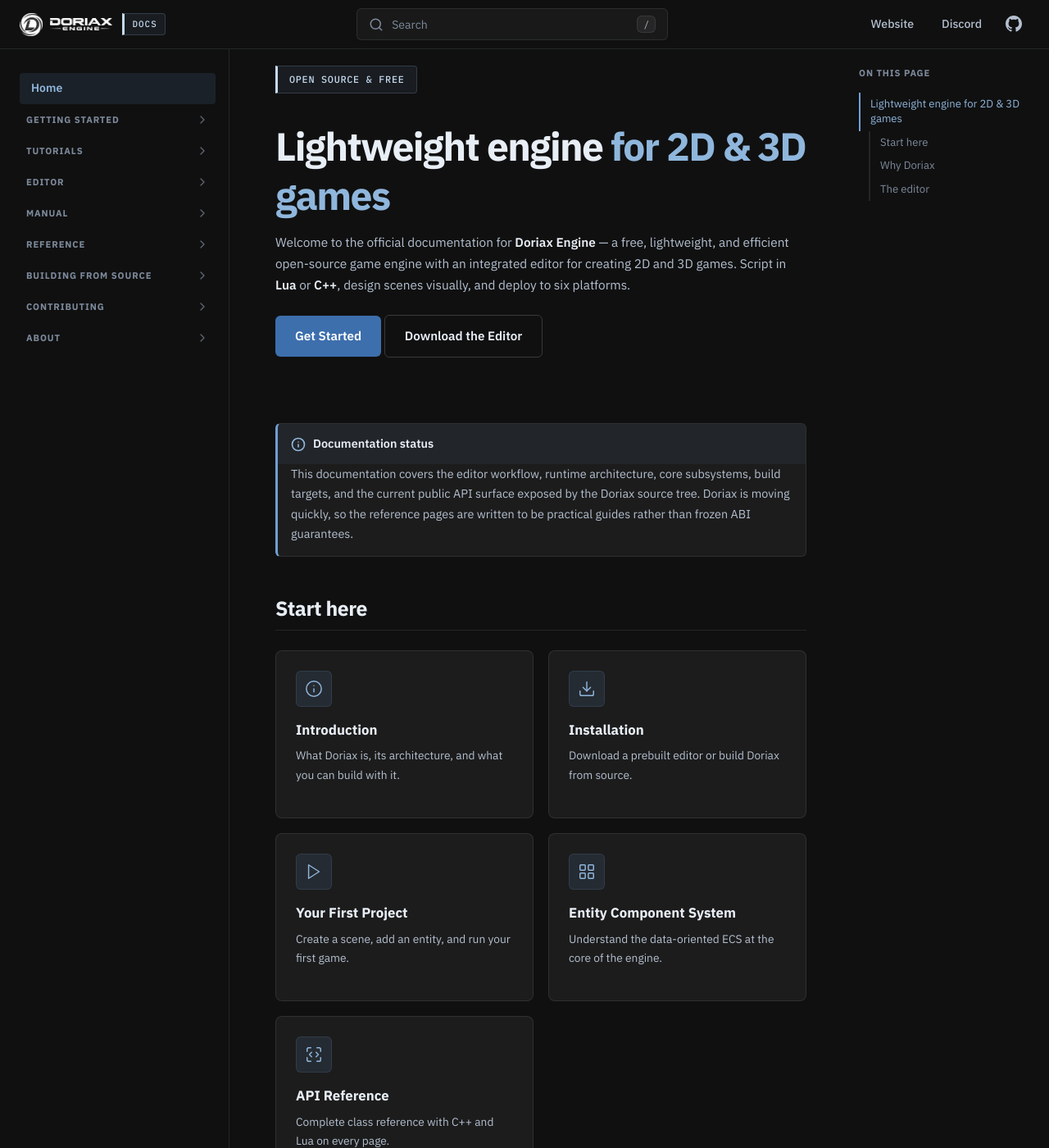
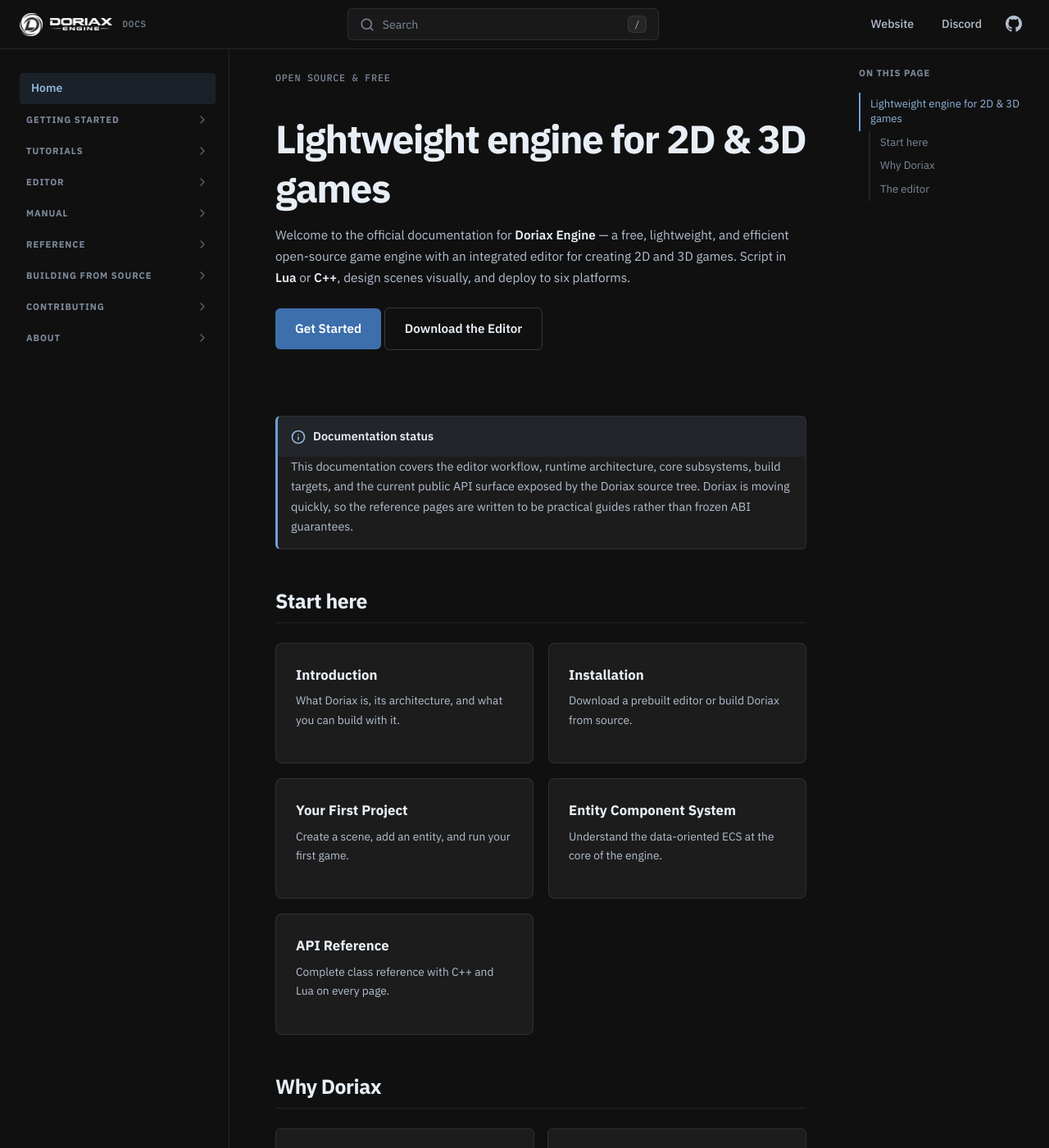
Before and after one commit to doriaxengine/doriax-docs, an MkDocs documentation site: the page built from docs/index.md, in a window 1280 px wide and 1400 px high. Shown: the whole window at 82% size. Built offline with MkDocs 1.6.1, drawn with Linux system fonts in a browser that asks for light colours; comment, search, counter and statistics services are not loaded.

Commit message:
More layout changes

```diff
--- a/docs/index.md
+++ b/docs/index.md
@@ -31,31 +31,26 @@ and efficient open-source game engine with an integrated editor for creating 2D
 <div class="dx-cards" markdown>
 
 <a class="dx-card" href="getting-started/introduction/">
-<div class="dx-card-icon"><svg width="22" height="22" viewBox="0 0 24 24" fill="none" stroke="currentColor" stroke-width="1.6" stroke-linecap="round" stroke-linejoin="round"><circle cx="12" cy="12" r="10"/><path d="M12 16v-4"/><path d="M12 8h.01"/></svg></div>
 <p class="dx-card-title">Introduction</p>
 <p class="dx-card-desc">What Doriax is, its architecture, and what you can build with it.</p>
 </a>
 
 <a class="dx-card" href="getting-started/installation/">
-<div class="dx-card-icon"><svg width="22" height="22" viewBox="0 0 24 24" fill="none" stroke="currentColor" stroke-width="1.6" stroke-linecap="round" stroke-linejoin="round"><path d="M21 15v4a2 2 0 0 1-2 2H5a2 2 0 0 1-2-2v-4"/><polyline points="7 10 12 15 17 10"/><line x1="12" y1="15" x2="12" y2="3"/></svg></div>
 <p class="dx-card-title">Installation</p>
 <p class="dx-card-desc">Download a prebuilt editor or build Doriax from source.</p>
 </a>
 
 <a class="dx-card" href="getting-started/first-project/">
-<div class="dx-card-icon"><svg width="22" height="22" viewBox="0 0 24 24" fill="none" stroke="currentColor" stroke-width="1.6" stroke-linecap="round" stroke-linejoin="round"><polygon points="5 3 19 12 5 21 5 3"/></svg></div>
 <p class="dx-card-title">Your First Project</p>
 <p class="dx-card-desc">Create a scene, add an entity, and run your first game.</p>
 </a>
 
 <a class="dx-card" href="manual/entity-component-system/">
-<div class="dx-card-icon"><svg width="22" height="22" viewBox="0 0 24 24" fill="none" stroke="currentColor" stroke-width="1.6" stroke-linecap="round" stroke-linejoin="round"><rect x="3" y="3" width="7" height="7" rx="1"/><rect x="14" y="3" width="7" height="7" rx="1"/><rect x="14" y="14" width="7" height="7" rx="1"/><rect x="3" y="14" width="7" height="7" rx="1"/></svg></div>
 <p class="dx-card-title">Entity Component System</p>
 <p class="dx-card-desc">Understand the data-oriented ECS at the core of the engine.</p>
 </a>
 
 <a class="dx-card" href="reference/index/">
-<div class="dx-card-icon"><svg width="22" height="22" viewBox="0 0 24 24" fill="none" stroke="currentColor" stroke-width="1.6" stroke-linecap="round" stroke-linejoin="round"><path d="M8 3H5a2 2 0 0 0-2 2v3"/><path d="M16 3h3a2 2 0 0 1 2 2v3"/><path d="M8 21H5a2 2 0 0 1-2-2v-3"/><path d="M16 21h3a2 2 0 0 0 2-2v-3"/><path d="m9 9-3 3 3 3"/><path d="m15 9 3 3-3 3"/></svg></div>
 <p class="dx-card-title">API Reference</p>
 <p class="dx-card-desc">Complete class reference with C++ and Lua on every page.</p>
 </a>
--- a/theme/css/doriax.css
+++ b/theme/css/doriax.css
@@ -125,14 +125,9 @@ a:hover { color: var(--accent-3); }
   font-family: var(--font-mono);
   font-size: 0.68rem;
   font-weight: 500;
-  letter-spacing: 0.1em;
+  letter-spacing: 0.08em;
   text-transform: uppercase;
-  color: var(--accent-3);
-  background: rgba(143, 182, 220, 0.08);
-  border: 1px solid rgba(143, 182, 220, 0.22);
-  border-left: 3px solid var(--accent-3);
-  padding: 3px 9px;
-  border-radius: 0 var(--radius-sm) var(--radius-sm) 0;
+  color: var(--text-muted);
 }
 
 .dx-header-center { flex: 1; display: flex; justify-content: center; }
@@ -759,9 +754,7 @@ a:hover { color: var(--accent-3); }
   position: fixed;
   inset: 0;
   z-index: 2000;
-  background: rgba(4, 7, 14, 0.7);
-  backdrop-filter: blur(6px);
-  -webkit-backdrop-filter: blur(6px);
+  background: rgba(16, 16, 16, 0.72);
   display: flex;
   align-items: flex-start;
   justify-content: center;
@@ -863,20 +856,13 @@ a:hover { color: var(--accent-3); }
   padding: 8px 0 16px;
 }
 .dx-hero-badge {
-  display: inline-flex;
-  align-items: center;
-  gap: 8px;
+  display: inline-block;
   font-family: var(--font-mono);
   font-size: 0.74rem;
   font-weight: 500;
   letter-spacing: 0.06em;
   text-transform: uppercase;
-  color: var(--accent-3);
-  background: rgba(143, 182, 220, 0.08);
-  border: 1px solid rgba(143, 182, 220, 0.22);
-  border-left: 3px solid var(--accent-3);
-  padding: 6px 14px;
-  border-radius: 0 var(--radius-sm) var(--radius-sm) 0;
+  color: var(--text-muted);
   margin-bottom: 18px;
 }
 .md-typeset .dx-hero-title {
@@ -884,7 +870,7 @@ a:hover { color: var(--accent-3); }
   margin-bottom: 14px;
 }
 .dx-text-gradient {
-  color: var(--accent-2);
+  color: inherit;
 }
 .dx-hero-actions { display: flex; gap: 12px; flex-wrap: wrap; margin: 24px 0 8px; }
 
@@ -904,27 +890,9 @@ a:hover { color: var(--accent-3); }
   background: var(--bg-card);
   border: 1px solid var(--border-color);
   border-radius: var(--radius-lg);
-  transition: all var(--transition);
-  position: relative;
-  overflow: hidden;
+  transition: border-color var(--transition);
 }
-.dx-card::before {
-  content: '';
-  position: absolute; top: 0; bottom: 0; left: 0; width: 2px;
-  background: var(--accent-strong);
-  opacity: 0; transition: opacity var(--transition);
-}
-.dx-card:hover { border-color: var(--border-hover); background: var(--bg-card-hover); }
-.dx-card:hover::before { opacity: 1; }
-.dx-card-icon {
-  width: 44px; height: 44px;
-  display: flex; align-items: center; justify-content: center;
-  background: var(--accent-soft);
-  border: 1px solid rgba(111, 159, 212, 0.15);
-  border-radius: var(--radius-md);
-  color: var(--accent-2);
-  margin-bottom: 14px;
-}
+.dx-card:hover { border-color: var(--border-hover); color: inherit; }
 .md-typeset .dx-card-title { font-size: 1.05rem; font-weight: 700; color: var(--text-primary); margin: 0 0 6px; }
 .dx-card-desc { font-size: 0.86rem; color: var(--text-secondary); margin: 0; }
 
```
